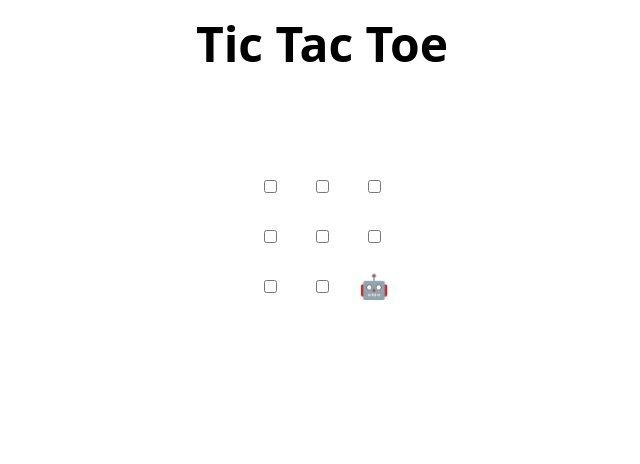
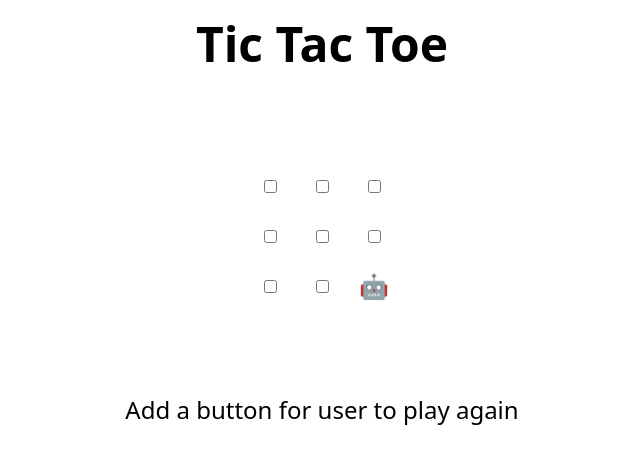
Before and after one commit to James-Hyle/skills-review-pull-requests, a plain HTML site: page index.html in a window 1280 px wide. Shown: the whole page, without its empty margins (318-958 px from the left). Drawn offline with Linux system fonts and the light colour scheme.

Commit message:
Update index.html

```diff
--- a/index.html
+++ b/index.html
@@ -48,7 +48,7 @@
 </table>
 
 <h2 hidden>Game over, refresh to play again 🧑‍💻 🤖!</h2>
-
+Add a button for user to play again
 <script>
   // Initialization
   const boxes = Array.from(document.querySelectorAll("td"));
```
